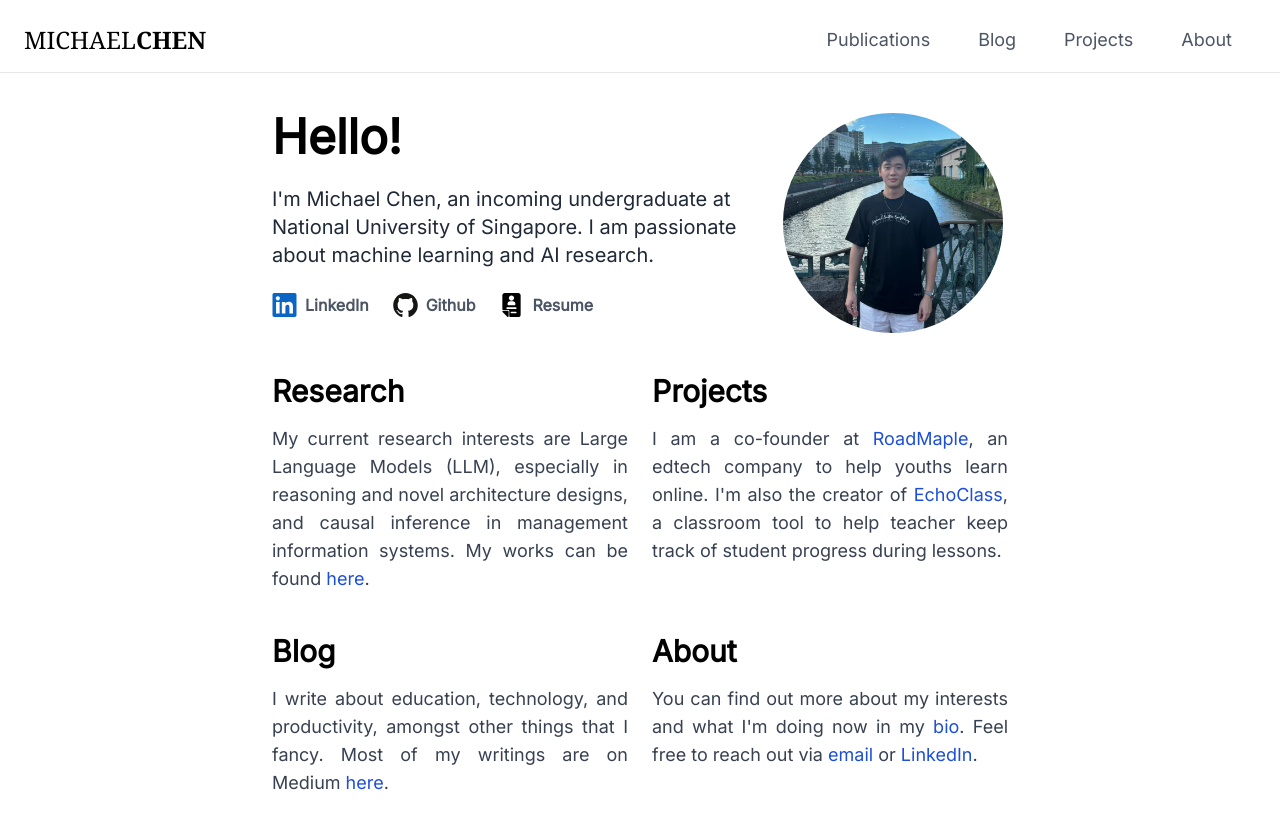
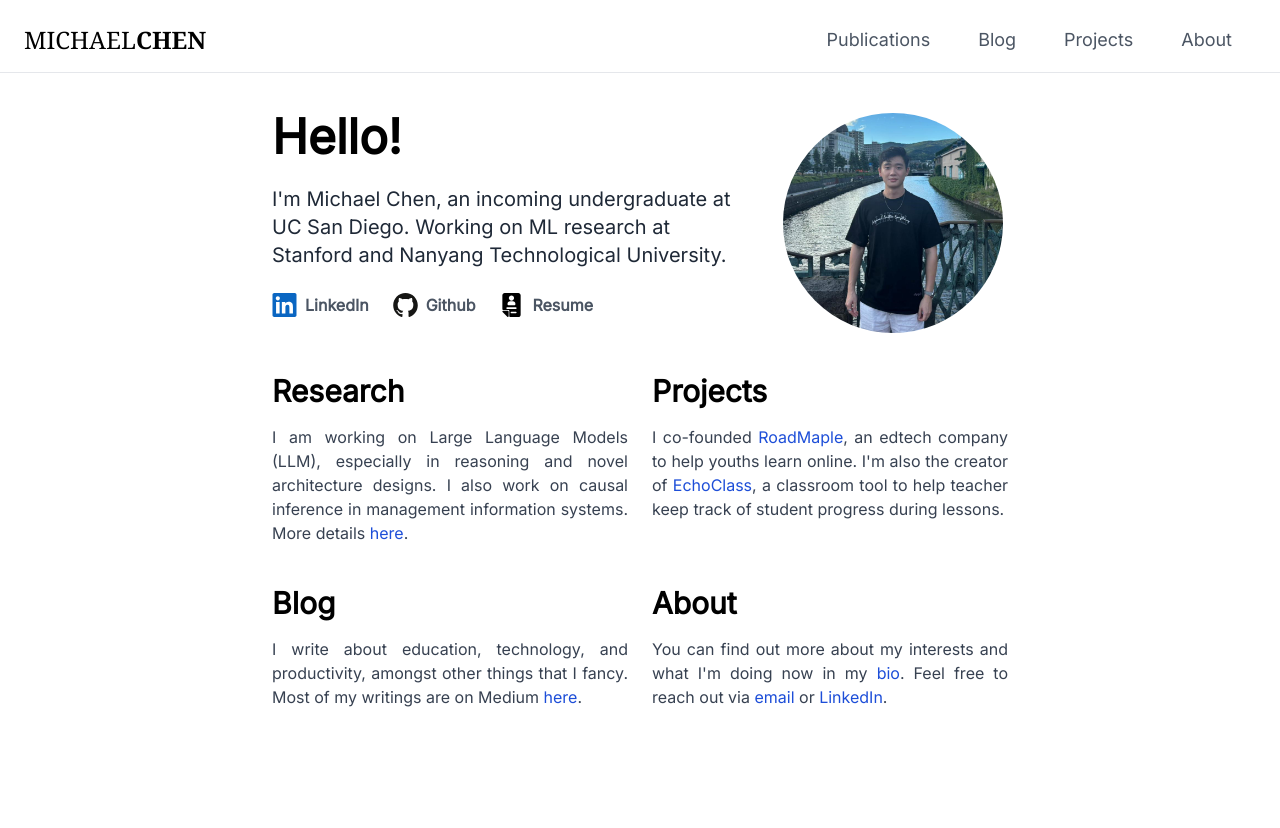
Before and after one commit to michaelchen-lab/blog, a Next.js app: page / in a window 1280 px wide. Shown: the top 828 px of the page. After the commit the page ends 800 px from the top, so only its background shows below. Built offline with nearby package versions, Linux system fonts and the light colour scheme.

Commit message:
add medreason

```diff
--- a/components/ui.js
+++ b/components/ui.js
@@ -50,7 +50,7 @@ const SectionTitle = ({ to, name }) => {
 
 const SectionDescription = ({ children }) => {
     return (
-        <p className="text-base md:text-lg text-justify text-gray-700">
+        <p className="text-base md:text-md text-justify text-gray-700">
             { children }
         </p>
     )
--- a/pages/about.js
+++ b/pages/about.js
@@ -16,7 +16,7 @@ const About = () => {
                     </div>
                     <section >
                         <p className="text-lg mt-6">
-                            Hey there! I am an incoming undergraduate at the National University of Singapore.
+                            Hey there! I am an incoming undergraduate at UC San Diego.
                             I previously was a software developer and founder in the EdTech space. Currently,
                             I am working on AI research.
                         </p>
@@ -31,7 +31,8 @@ const About = () => {
                         <p className="text-lg mt-4">
                             I am working on Prof. Tao Dacheng and Dr. Zhang Xikun from Nanyang Technological University
                             on large language model research. Specifically, we are exploring reasoning, continual learning,
-                            and multi-token prediction.
+                            and multi-token prediction. I also work with Dr. Felix Petersen from Stanford University on
+                            differentiable logic gate networks.
                         </p>
                     </section>
                     <section >
--- a/pages/index.js
+++ b/pages/index.js
@@ -20,8 +20,8 @@ const Home = () => {
                         <div className="col-span-1 md:col-span-4">
                             <h1 className="text-5xl font-semibold">Hello!</h1>
                             <p className="text-lg md:text-xl text-gray-800 mt-6">
-                                I'm Michael Chen, an incoming undergraduate at National University of Singapore.
-                                I am passionate about machine learning and AI research.
+                                I'm Michael Chen, an incoming undergraduate at UC San Diego.
+                                Working on ML research at Stanford and Nanyang Technological University.
                             </p>
 
                             <div className="mt-6">
@@ -36,14 +36,14 @@ const Home = () => {
                         <Section>
                             <SectionTitle to="/projects" name="Research" />
                             <SectionDescription>
-                                My current research interests are Large Language Models (LLM), especially in reasoning and novel architecture designs, and causal inference in
-                                management information systems. My works can be found <TextLink to="/publications">here</TextLink>.
+                                I am working on Large Language Models (LLM), especially in reasoning and novel architecture designs. I also work on causal inference in
+                                management information systems. More details <TextLink to="/publications">here</TextLink>.
                             </SectionDescription>
                         </Section>
                         <Section>
                             <SectionTitle to="/projects" name="Projects" />
                             <SectionDescription>
-                                I am a co-founder at <TextLink to="https://www.roadmaple.com">RoadMaple</TextLink>,
+                                I co-founded <TextLink to="https://www.roadmaple.com">RoadMaple</TextLink>,
                                 an edtech company to help youths learn online.
                                 I'm also the creator of <TextLink to="https://www.echoclass.com">EchoClass</TextLink>,
                                 a classroom tool to help teacher keep track of student progress during lessons.
--- a/pages/publications.js
+++ b/pages/publications.js
@@ -43,6 +43,23 @@ const Publications = () => {
                         </div>
                     </section>
                 </div>
+                <div className="container mx-auto max-w-3xl mt-12 px-4">
+                    <h1 className="text-2xl font-semibold">Works In Progress</h1>
+                    <section className="mt-8">
+                        <div class="grid sm:grid-cols-3 grid-cols-1 gap-4">
+                            <img className="col-span-1 mb-8" src="medreason-rx.png" alt="medreason-rx-graphic"/>
+                            <div className='col-span-2'>
+                                <h1 className='text-lg leading-5 font-bold mb-2'>MedReason-Dx: Benchmarking Step-by-Step Reasoning of Language Models in Medical Diagnosis</h1>
+                                <p>MedReason-Dx Team</p>
+                                <p className='italic text-sm'>Preprint</p>
+                                <p className="mt-2">
+                                    <TextLink to="https://imzhangxikun.github.io/MedReasonDx_Benchmarking_Step_by_Step_Reasoning_of_Language_Models_in_Medical_Diagnosis/">Website</TextLink> · {' '}
+                                    <TextLink to="https://github.com/imZHANGxikun/MedReasonDx_Benchmarking_Step_by_Step_Reasoning_of_Language_Models_in_Medical_Diagnosis?tab=readme-ov-file">Github</TextLink>
+                                </p>
+                            </div>
+                        </div>
+                    </section>
+                </div>
             </main>
             <footer className="mt-10">
             </footer>
```
Also changed, not shown: public/medreason-rx.PNG (added).
